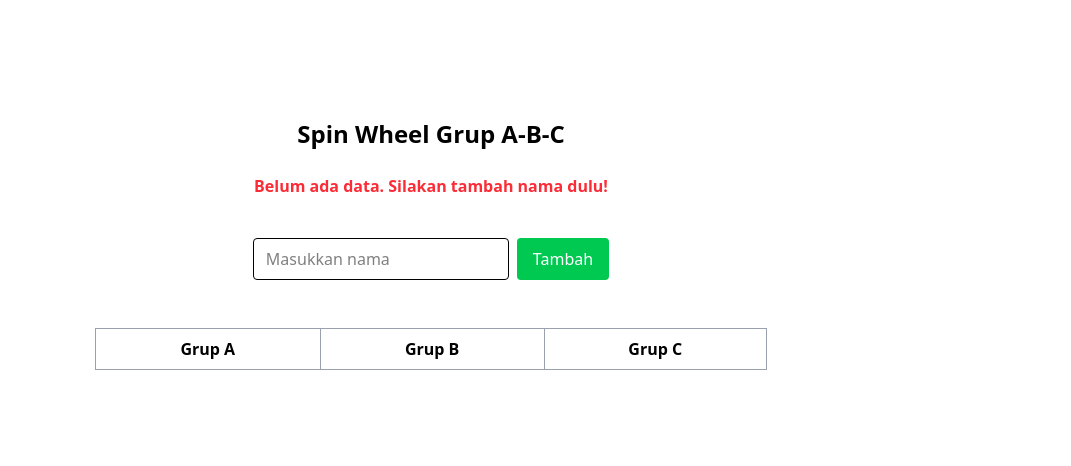
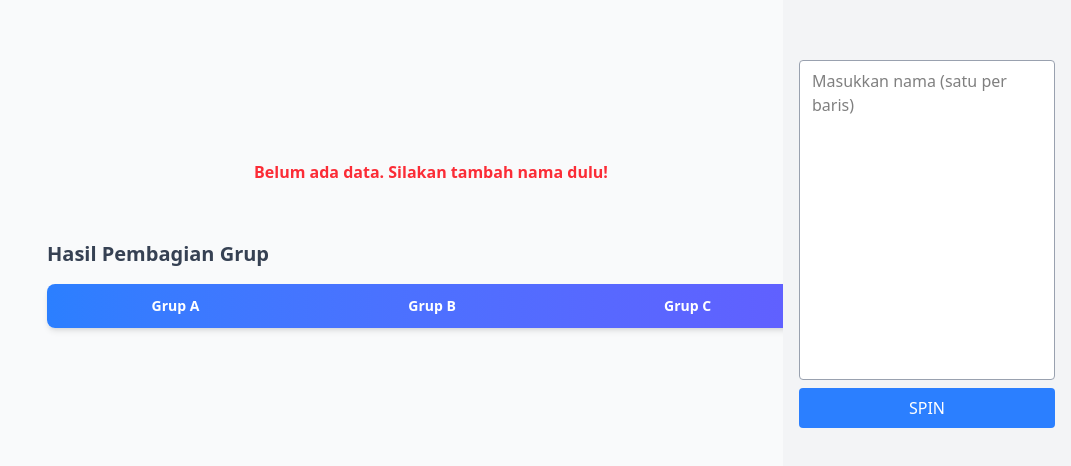
Before and after one commit to hilmyha/killerhouse, a React (Vite) app: page / in a window 1280 px wide. Shown: the part 156-622 px from the top of the page, without its empty margins (209-1280 px from the left). Built offline with nearby package versions, Linux system fonts and the light colour scheme; no server answers.

Commit message:
input di samping, soften UI

```diff
--- a/src/App.tsx
+++ b/src/App.tsx
@@ -52,7 +52,6 @@ function App() {
     { option: string; style: { backgroundColor: string; textColor: string } }[]
   >([]);
   const [newName, setNewName] = useState("");
-  const [errorMessage, setErrorMessage] = useState("");
   const [mustSpin, setMustSpin] = useState(false);
   const [prizeNumber, setPrizeNumber] = useState(0);
   const [groups, setGroups] = useState({
@@ -78,7 +77,6 @@ function App() {
   const handleStop = () => {
     const winner = data[prizeNumber].option.trim().toLowerCase();
 
-    // cek apakah sudah ada di grup
     const existingGroup =
       (groups.A.includes(winner) && "A") ||
       (groups.B.includes(winner) && "B") ||
@@ -86,14 +84,12 @@ function App() {
       null;
 
     if (existingGroup) {
-      // sudah ada, popup pesan khusus
       setAnnouncement({
         name: winner,
         group: existingGroup,
         message: `Nama sudah ada di Grup ${existingGroup}, tidak dimasukkan lagi.`,
       });
     } else {
-      // assign grup baru
       let assignedGroup: "A" | "B" | "C";
 
       if (master[winner]) {
@@ -129,7 +125,6 @@ function App() {
     const winner = data[prizeNumber].option.trim().toLowerCase();
     const newGroups = { ...groups };
 
-    // hanya tambahkan jika belum ada sebelumnya
     if (announcement.group && !newGroups[announcement.group].includes(winner)) {
       newGroups[announcement.group].push(winner);
       setGroups(newGroups);
@@ -139,54 +134,50 @@ function App() {
     const newData = data.filter((_, i) => i !== prizeNumber);
     setData(newData);
 
+    // sinkronkan textarea juga
+    setNewName(newData.map((item) => item.option).join("\n"));
+
     setAnnouncement(null);
   };
 
-  const handleAddName = () => {
-    const trimmedName = newName.trim();
-    if (trimmedName === "") {
-      setErrorMessage("Nama tidak boleh kosong!");
-      return;
+  // 🔑 sinkronisasi newName → data
+  useEffect(() => {
+    const names = newName
+      .split("\n")
+      .map((n) => n.trim())
+      .filter((n) => n !== "");
+
+    const newEntries = names.map((name) => {
+      const existing = data.find(
+        (item) => item.option.toLowerCase() === name.toLowerCase()
+      );
+      return (
+        existing || {
+          option: name,
+          style: { backgroundColor: getRandomColor(), textColor: "#ffffff"},
         }
+      );
+    });
 
-    const isDuplicate = data.some(
-      (item) => item.option.toLowerCase() === trimmedName.toLowerCase()
-    );
-    if (isDuplicate) {
-      setErrorMessage("Nama sudah ada di daftar!");
-      return;
-    }
-
-    setData([
-      ...data,
-      {
-        option: trimmedName,
-        style: { backgroundColor: getRandomColor(), textColor: "#ffffff" },
-      },
-    ]);
-    setNewName("");
-    setErrorMessage("");
-  };
+    setData(newEntries);
+  }, [newName]);
 
   return (
-    <div className="min-h-screen flex flex-col items-center justify-center gap-6 p-4">
-      <h1 className="text-2xl font-bold">Spin Wheel Grup A-B-C</h1>
+    <div className="min-h-screen flex flex-col items-center justify-center gap-6 p-4 bg-gray-50">
+      {/* <h1 className="text-2xl font-bold">Spin Wheel Grup A-B-C</h1> */}
 
       {data.length > 0 ? (
         <>
           <Wheel
             mustStartSpinning={mustSpin}
             prizeNumber={prizeNumber}
+            outerBorderWidth={0}
+            radiusLineWidth={0}
+            innerRadius={20}
+            fontSize={38}
             data={data}
             onStopSpinning={handleStop}
           />
-          <button
-            onClick={handleSpinClick}
-            className="px-4 py-2 bg-blue-500 text-white rounded disabled:bg-gray-400"
-            disabled={mustSpin}
-          >
-            SPIN
-          </button>
         </>
       ) : (
         <p className="text-red-500 font-semibold">
@@ -194,33 +185,43 @@ function App() {
         </p>
       )}
 
-      {/* Form tambah data */}
-      <div className="flex flex-col items-center gap-2 mt-4">
-        <div className="flex gap-2">
-          <input
-            type="text"
+      {/* Textarea sinkron */}
+      <div className="absolute bg-gray-100 right-0 top-0 h-full p-4 flex flex-col justify-center items-start gap-2">
+        <div className="flex flex-col gap-2 w-64">
+          <textarea
             value={newName}
             onChange={(e) => setNewName(e.target.value)}
-            className="border px-3 py-2 rounded w-64"
-            placeholder="Masukkan nama"
+            onKeyDown={(e) => {
+              if (e.key === "Enter" && !e.shiftKey) {
+                e.preventDefault();
+                setNewName((prev) => prev + "\n");
+              }
+            }}
+            className="px-3 py-2 rounded border border-gray-400 bg-white h-[40vh] resize-none"
+            placeholder="Masukkan nama (satu per baris)"
           />
           <button
-            onClick={handleAddName}
-            className="px-4 py-2 bg-green-500 text-white rounded"
+            onClick={handleSpinClick}
+            className="px-4 py-2 bg-blue-500 text-white rounded disabled:bg-gray-400 w-full"
+            disabled={mustSpin}
           >
-            Tambah
+            SPIN
           </button>
         </div>
-        {errorMessage && <p className="text-red-500 text-sm">{errorMessage}</p>}
       </div>
 
       {/* Tabel hasil */}
-      <table className="border-collapse border border-gray-400 w-full max-w-2xl mt-6 text-center">
+      <div className="w-full max-w-3xl mt-8">
+        <h2 className="text-xl font-semibold mb-4 text-gray-700">
+          Hasil Pembagian Grup
+        </h2>
+        <div className="overflow-x-auto rounded-lg shadow-md">
+          <table className="w-full border-collapse bg-white text-gray-700">
             <thead>
-          <tr>
-            <th className="border border-gray-400 px-4 py-2">Grup A</th>
-            <th className="border border-gray-400 px-4 py-2">Grup B</th>
-            <th className="border border-gray-400 px-4 py-2">Grup C</th>
+              <tr className="bg-gradient-to-r from-blue-500 to-indigo-500 text-white">
+                <th className="px-4 py-3 text-sm font-semibold">Grup A</th>
+                <th className="px-4 py-3 text-sm font-semibold">Grup B</th>
+                <th className="px-4 py-3 text-sm font-semibold">Grup C</th>
               </tr>
             </thead>
             <tbody>
@@ -233,40 +234,45 @@ function App() {
                   ),
                 },
                 (_, i) => (
-              <tr key={i}>
-                <td className="border border-gray-400 px-4 py-2">
-                  {groups.A[i] || ""}
+                  <tr
+                    key={i}
+                    className={i % 2 === 0 ? "bg-gray-50" : "bg-white"}
+                  >
+                    <td className="px-4 py-2 capitalize border border-gray-200 text-center">
+                      {groups.A[i] || "-"}
                     </td>
-                <td className="border border-gray-400 px-4 py-2">
-                  {groups.B[i] || ""}
+                    <td className="px-4 py-2 capitalize border border-gray-200 text-center">
+                      {groups.B[i] || "-"}
                     </td>
-                <td className="border border-gray-400 px-4 py-2">
-                  {groups.C[i] || ""}
+                    <td className="px-4 py-2 capitalize border border-gray-200 text-center">
+                      {groups.C[i] || "-"}
                     </td>
                   </tr>
                 )
               )}
             </tbody>
           </table>
+        </div>
+      </div>
 
       {/* Popup pengumuman */}
       {announcement && (
-        <div className="fixed top-1/2 left-1/2 transform -translate-x-1/2 -translate-y-1/2 bg-white border-4 border-blue-500 p-6 rounded shadow-lg z-50">
-          <h2 className="text-xl font-bold mb-2">Pengumuman!</h2>
-          <p className="text-lg">
-            Nama: <span className="font-semibold">{announcement.name}</span>
-          </p>
-          <p className="text-lg">
+        <div className="fixed w-[1200px] h-[500px] top-1/2 left-1/2 transform -translate-x-1/2 -translate-y-1/2 flex flex-col items-center justify-center bg-gray-200 p-6 rounded shadow-lg z-50">
+          <h2 className="text-6xl font-bold mb-2 capitalize">
+            {announcement.name}
+          </h2>
+          <p className="text-3xl">
             {announcement.message ? (
               <span className="text-red-600">{announcement.message}</span>
             ) : (
               <>
-                Masuk Grup:{" "}
+                Terpilih ke grup{" "}
                 <span className="font-semibold">{announcement.group}</span>
               </>
             )}
           </p>
 
+          <div className="mt-8 flex items-center">
             <button
               onClick={handleExit}
               className="mt-4 px-4 py-2 bg-blue-500 text-white rounded"
@@ -281,6 +287,7 @@ function App() {
               Tutup
             </button>
           </div>
+        </div>
       )}
     </div>
   );
```
Lines whose indentation alone changed are shown as unchanged.
